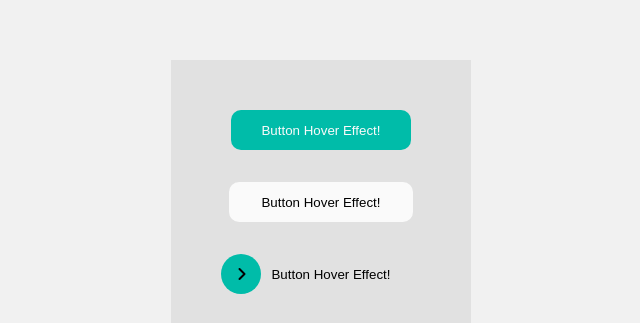
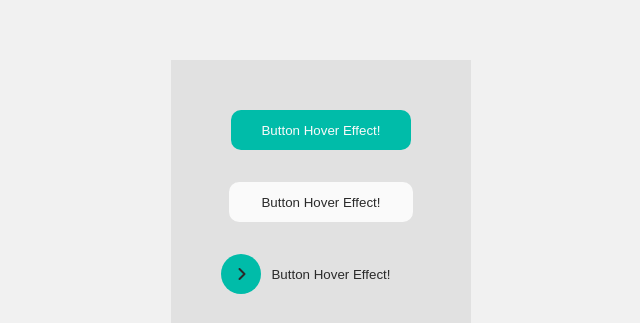
Before and after one commit to wjinss/code_ui, a plain HTML site: page code_5/index.html in a window 1280 px wide. Shown: the part 162-485 px from the top of the page, 319-959 px from the left. Drawn offline with Linux system fonts and the light colour scheme.

Commit message:
버튼 기본 컬러 추가

```diff
--- a/code_5/index.html
+++ b/code_5/index.html
@@ -23,6 +23,7 @@
         background: transparent;
         border: 0;
         outline: 0;
+        color: #2a2a2a;
       }
       body {
         height: 100vh;
```
